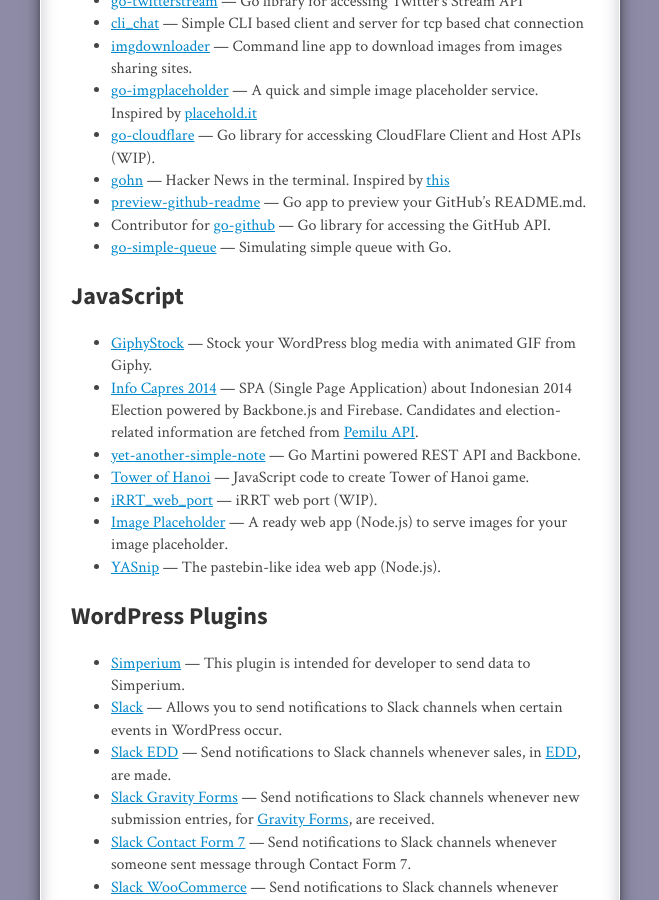
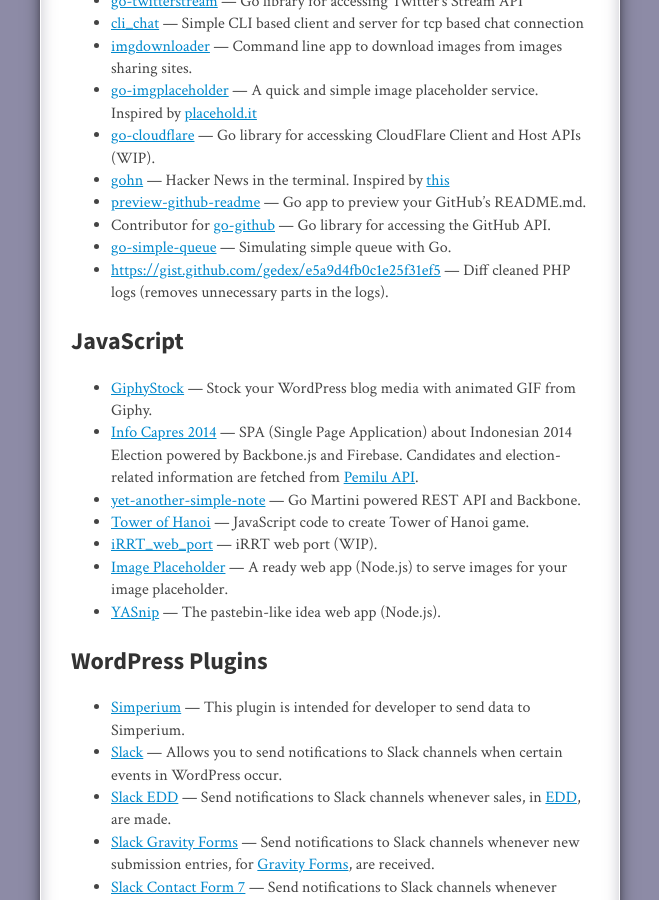
Before and after one commit to gedex/gedex.github.com, a Jekyll site: the page built from projects/index.md, in a window 1280 px wide and 900 px high, scrolled down 757 px. Shown: the whole window, without its empty margins (310-969 px from the left). Built offline with Jekyll 4.4.1, drawn with Linux system fonts in a browser that asks for light colours; nearby versions of some CDN libraries; some web fonts are replaced; comment, search, counter and statistics services are not loaded.

Commit message:
Added diff-php-log

```diff
--- a/projects/index.md
+++ b/projects/index.md
@@ -30,6 +30,7 @@ layout: page
 * [preview-github-readme](https://github.com/gedex/preview-github-readme) &mdash; Go app to preview your GitHub's README.md.
 * Contributor for [go-github](https://github.com/gedex/go-github) &mdash; Go library for accessing the GitHub API.
 * [go-simple-queue](https://github.com/gedex/go-simple-queue) &mdash; Simulating simple queue with Go.
+* [https://gist.github.com/gedex/e5a9d4fb0c1e25f31ef5](https://gist.github.com/gedex/e5a9d4fb0c1e25f31ef5) &mdash; Diff cleaned PHP logs (removes unnecessary parts in the logs).
 
 ## JavaScript
 
```
